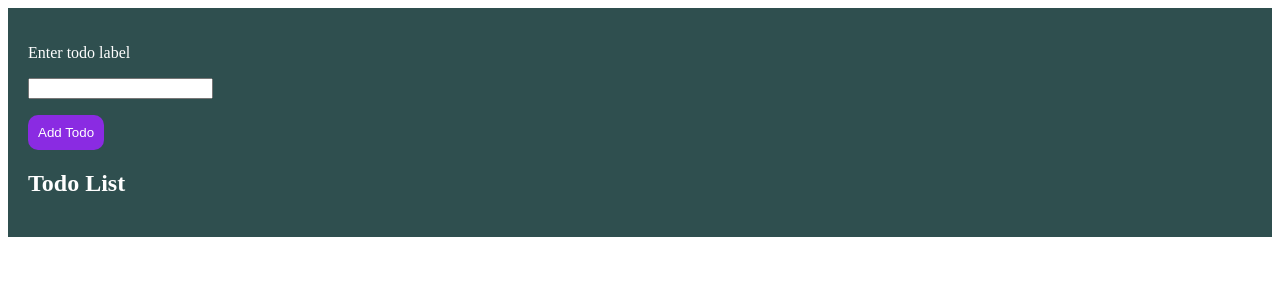
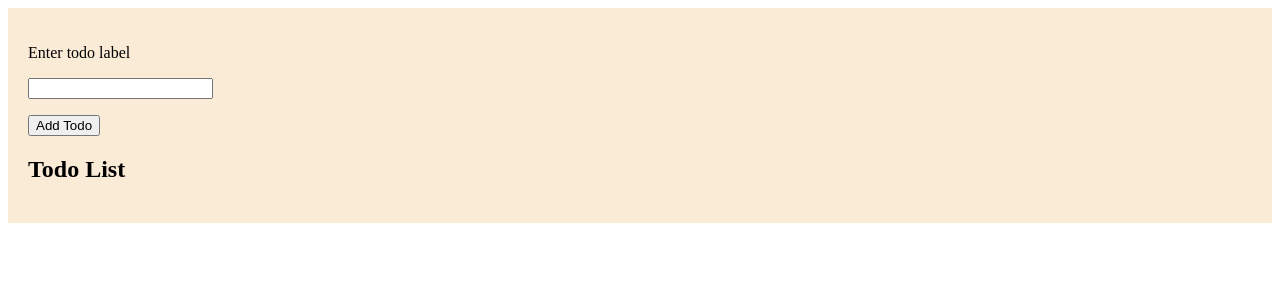
Before and after one commit to kavatibhagya/react-todo-hooks, a React (Create React App) app: page / in a window 1280 px wide. Shown: the top 300 px of the page. Built offline with nearby package versions, Linux system fonts and the light colour scheme.

Commit message:
Updated colors

```diff
--- a/src/styles.css
+++ b/src/styles.css
@@ -4,24 +4,6 @@
 }
 
 .container {
-  color: white;
   padding: 20px;
-  background-color: darkslategray;
+  background-color: antiquewhite;
 }
-
-.container button {
-  background-color: blueviolet;
-  border: none;
-  padding: 10px;
-  color: white;
-  font-weight: 500;
-  border-radius: 10px;
-}
-
-.container ul li {
-  list-style-type: none;
-}
-
-.container ul li button {
-  margin-left: 20px;
-}
```
